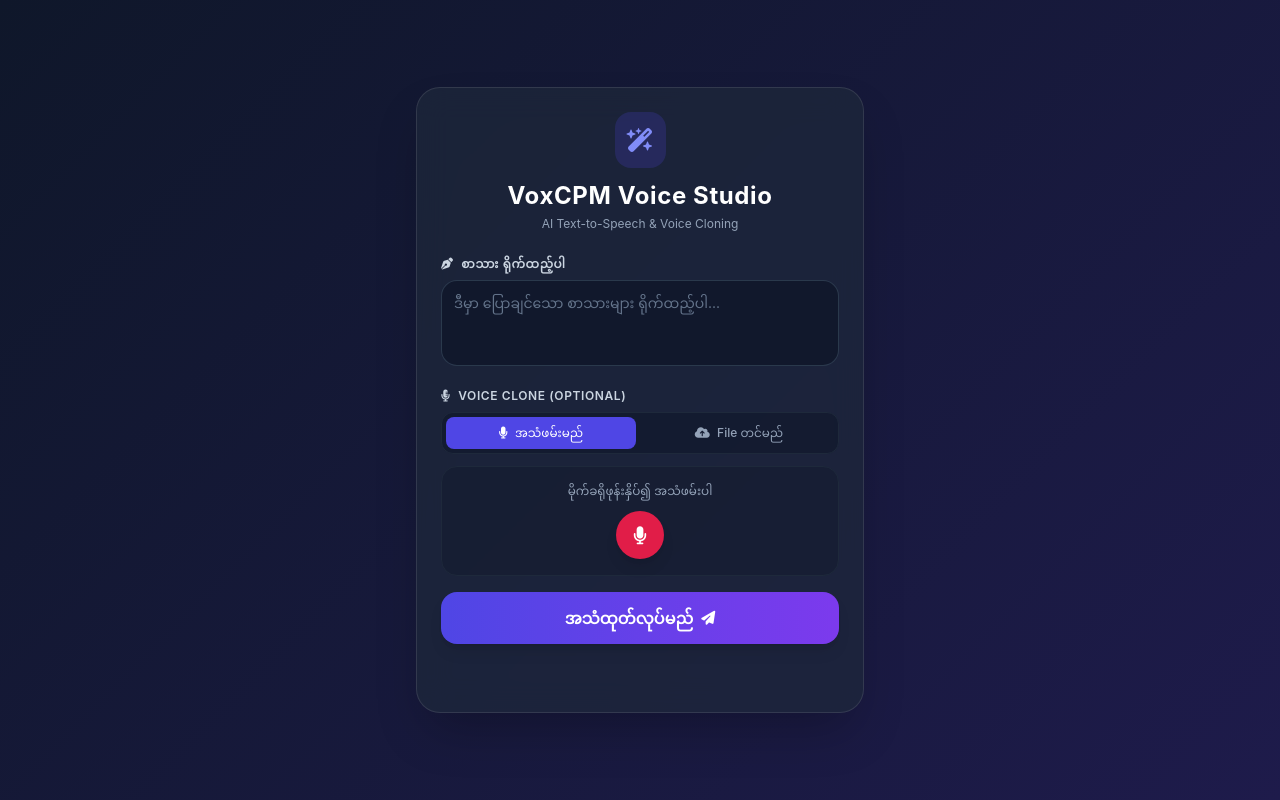
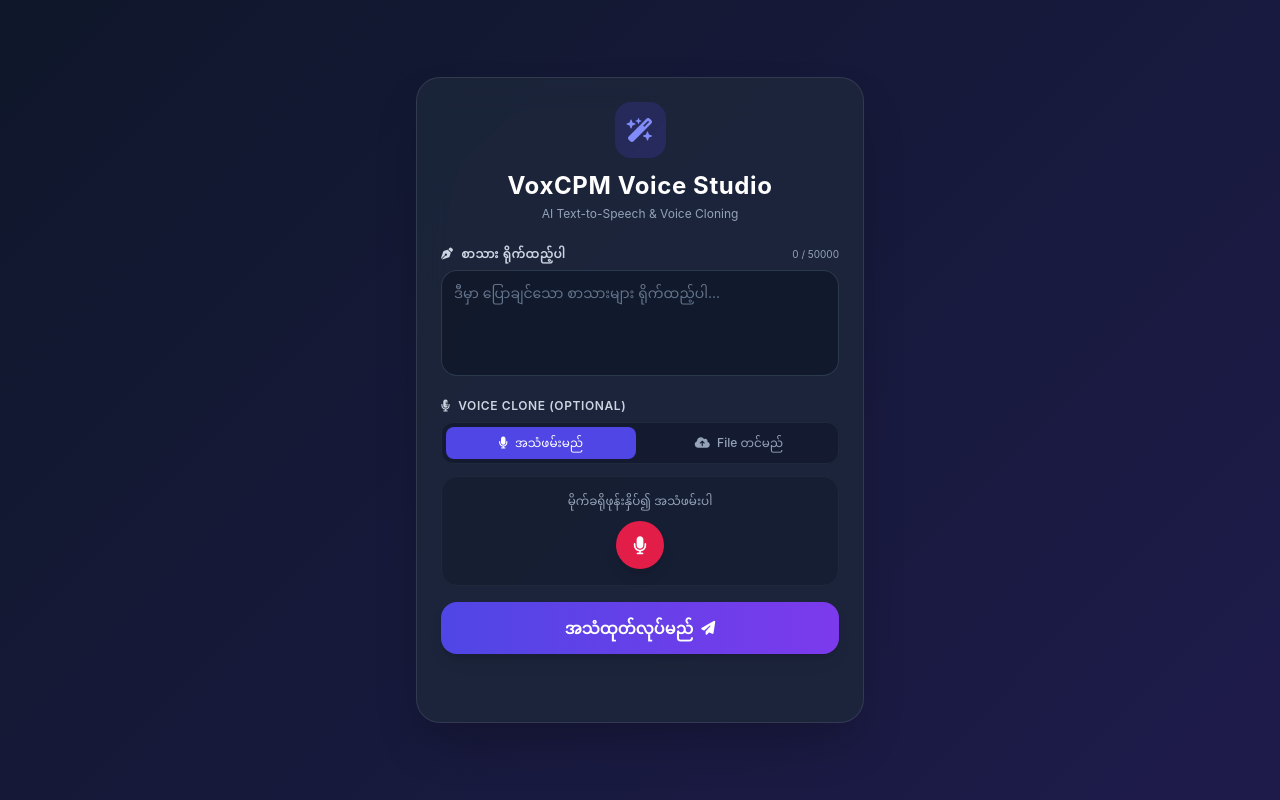
Before and after one commit to kc502/VoxCPM-myanmar-, a Flask app: page / in a window 1280 px wide. Run offline with Flask 3, Linux system fonts and the light colour scheme; some libraries are stand-ins or nearby versions.

Commit message:
Update index.html

```diff
--- a/templates/index.html
+++ b/templates/index.html
@@ -3,8 +3,8 @@
 <head>
     <meta charset="UTF-8">
     <meta name="viewport" content="width=device-width, initial-scale=1.0, maximum-scale=1.0, user-scalable=no">
-    <title>VoxCPM Myanmar Voice Studio</title>
-    <!-- Tailwind CSS -->
+    <title>VoxCPM Voice Studio Pro</title>
+    <!-- Tailwind CSS & FontAwesome Icons -->
     <script src="https://cdn.tailwindcss.com"></script>
     <link href="https://cdnjs.cloudflare.com/ajax/libs/font-awesome/6.4.0/css/all.min.css" rel="stylesheet">
     <style>
@@ -15,7 +15,7 @@
             font-family: -apple-system, BlinkMacSystemFont, "Segoe UI", Roboto, sans-serif;
         }
         .glass-card {
-            background: rgba(30, 41, 59, 0.7);
+            background: rgba(30, 41, 59, 0.75);
             backdrop-filter: blur(16px);
             border: 1px solid rgba(255, 255, 255, 0.1);
         }
@@ -38,12 +38,15 @@
         <!-- Form Area -->
         <div class="space-y-4">
 
-            <!-- Text Input -->
+            <!-- Text Input with 50,000 Char Limit -->
             <div>
-                <label class="block text-xs font-semibold text-slate-300 uppercase tracking-wider mb-2">
-                    <i class="fa-solid fa-pen-nib mr-1"></i> စာသား ရိုက်ထည့်ပါ
-                </label>
-                <textarea id="text-input" rows="3"
+                <div class="flex justify-between items-center mb-2">
+                    <label class="text-xs font-semibold text-slate-300 uppercase tracking-wider">
+                        <i class="fa-solid fa-pen-nib mr-1"></i> စာသား ရိုက်ထည့်ပါ
+                    </label>
+                    <span id="char-count" class="text-[10px] text-slate-400">0 / 50000</span>
+                </div>
+                <textarea id="text-input" rows="4" maxlength="50000" oninput="updateCharCount()"
                     class="w-full bg-slate-900/80 border border-slate-700/80 rounded-2xl p-3 text-sm text-slate-100 placeholder-slate-500 focus:outline-none focus:border-indigo-500 focus:ring-1 focus:ring-indigo-500 transition resize-none"
                     placeholder="ဒီမှာ ပြောချင်သော စာသားများ ရိုက်ထည့်ပါ..."></textarea>
             </div>
@@ -75,16 +78,18 @@
                         </button>
                     </div>
 
-                    <div id="record-player-area" class="hidden space-y-2">
-                        <audio id="recorded-preview" controls class="w-full h-8"></audio>
+                    <!-- Recorded Audio Preview -->
+                    <div id="record-player-area" class="hidden space-y-2 pt-2 border-t border-slate-800">
+                        <div class="text-[11px] text-slate-400">ဖမ်းထားသော အသံ Preview:</div>
+                        <audio id="recorded-preview" controls class="w-full h-8 rounded-lg"></audio>
                         <button onclick="clearRecordedAudio()" class="text-xs text-rose-400 hover:text-rose-300 transition">
-                            <i class="fa-solid fa-trash-can mr-1"></i> ဖမ်းထားသောအသံကို ရှင်းထုတ်မည်
+                            <i class="fa-solid fa-trash-can mr-1"></i> ဖျက်ထုတ်မည်
                         </button>
                     </div>
                 </div>
 
                 <!-- Upload Section -->
-                <div id="section-upload" class="hidden mt-3 p-4 bg-slate-900/40 border border-slate-800 rounded-2xl text-center">
+                <div id="section-upload" class="hidden mt-3 p-4 bg-slate-900/40 border border-slate-800 rounded-2xl text-center space-y-3">
                     <input type="file" id="audio-file-input" accept="audio/*" class="hidden" onchange="handleFileSelect(event)">
 
                     <div id="upload-select-area">
@@ -94,10 +99,12 @@
                         </label>
                     </div>
 
-                    <div id="upload-file-info" class="hidden space-y-2">
+                    <!-- Uploaded Audio Preview -->
+                    <div id="upload-file-info" class="hidden space-y-2 border-t border-slate-800 pt-2">
                         <div id="file-label" class="text-xs text-indigo-400 font-medium"></div>
+                        <audio id="uploaded-preview" controls class="w-full h-8 rounded-lg"></audio>
                         <button onclick="clearUploadedFile()" class="text-xs text-rose-400 hover:text-rose-300 transition">
-                            <i class="fa-solid fa-trash-can mr-1"></i> တင်ထားသောဖိုင်ကို ရှင်းထုတ်မည်
+                            <i class="fa-solid fa-trash-can mr-1"></i> ဖျက်ထုတ်မည်
                         </button>
                     </div>
                 </div>
@@ -112,10 +119,12 @@
             </button>
         </div>
 
-        <!-- Status & Result Player -->
+        <!-- Status & Result Player Area -->
         <div id="result-area" class="space-y-3 pt-2">
             <div id="status-text" class="text-xs text-center font-medium text-slate-400"></div>
-            <div id="audio-container" class="w-full"></div>
+            <div id="timer-text" class="text-[11px] text-center font-mono text-indigo-400 hidden"></div>
+
+            <div id="audio-container" class="w-full space-y-3"></div>
         </div>
 
     </div>
@@ -128,7 +137,15 @@
         let activeTab = 'record';
         let isRecording = false;
         let isCountingDown = false;
+        let timerInterval = null;
 
+        // Character Count Update
+        function updateCharCount() {
+            const text = document.getElementById('text-input').value;
+            document.getElementById('char-count').innerText = `${text.length} / 50000`;
+        }
+
+        // Tab Switcher
         function switchTab(tab) {
             activeTab = tab;
             const recBtn = document.getElementById('tab-record-btn');
@@ -149,7 +166,7 @@
             }
         }
 
-        // --- RECORD LOGIC WITH COUNTDOWN ---
+        // --- RECORD LOGIC WITH PREVIEW & COUNTDOWN ---
         async function handleMicClick() {
             if (isCountingDown) return;
 
@@ -236,27 +253,33 @@
             status.className = "text-xs text-slate-400";
         }
 
-        // --- UPLOAD LOGIC ---
+        // --- UPLOAD LOGIC WITH PREVIEW ---
         function handleFileSelect(e) {
             const file = e.target.files[0];
             if (file) {
                 document.getElementById('upload-select-area').classList.add('hidden');
                 document.getElementById('upload-file-info').classList.remove('hidden');
                 document.getElementById('file-label').innerText = `ရွေးထားသောဖိုင်: ${file.name}`;
+
+                // Preview Uploaded Audio
+                const uploadedPreview = document.getElementById('uploaded-preview');
+                uploadedPreview.src = URL.createObjectURL(file);
             }
         }
 
         function clearUploadedFile() {
             const input = document.getElementById('audio-file-input');
             input.value = "";
+            document.getElementById('uploaded-preview').src = "";
             document.getElementById('upload-select-area').classList.remove('hidden');
             document.getElementById('upload-file-info').classList.add('hidden');
         }
 
-        // --- SUBMIT LOGIC ---
+        // --- SUBMIT & TIMER LOGIC ---
         async function generateSpeech() {
             const text = document.getElementById('text-input').value;
             const statusText = document.getElementById('status-text');
+            const timerText = document.getElementById('timer-text');
             const btn = document.getElementById('generate-btn');
             const audioContainer = document.getElementById('audio-container');
 
@@ -282,6 +305,23 @@
             btn.disabled = true;
             btn.classList.add('opacity-50');
 
+            // Timer Start
+            let seconds = 0;
+            timerText.classList.remove('hidden');
+            timerText.innerText = `ကြာမြင့်ချိန်: 0 စက္ကန့်`;
+
+            clearInterval(timerInterval);
+            timerInterval = setInterval(() => {
+                seconds++;
+                const mins = Math.floor(seconds / 60);
+                const secs = seconds % 60;
+                if (mins > 0) {
+                    timerText.innerText = `ကြာမြင့်ချိန်: ${mins} မိနစ် ${secs} စက္ကန့်`;
+                } else {
+                    timerText.innerText = `ကြာမြင့်ချိန်: ${secs} စက္ကန့်`;
+                }
+            }, 1000);
+
             try {
                 const response = await fetch("/generate-audio", {
                     method: "POST",
@@ -289,21 +329,33 @@
                 });
 
                 const data = await response.json();
+                clearInterval(timerInterval);
 
                 if (data.success) {
                     statusText.innerText = "အသံထုတ်ယူခြင်း အောင်မြင်ပါသည်။";
                     statusText.className = "text-xs text-center font-medium text-emerald-400";
+
                     const audioUrl = data.audio_url + "?t=" + new Date().getTime();
+
+                    // No Autoplay & Add Download Button
                     audioContainer.innerHTML = `
-                        <audio controls autoplay class="w-full rounded-xl bg-slate-900 border border-slate-700">
-                            <source src="${audioUrl}" type="audio/wav">
-                        </audio>
+                        <div class="p-4 bg-slate-900/80 border border-slate-700/80 rounded-2xl space-y-3">
+                            <audio controls class="w-full h-10 rounded-xl">
+                                <source src="${audioUrl}" type="audio/wav">
+                            </audio>
+                            <a href="${data.audio_url}" download="voxcpm_audio.wav"
+                                class="w-full py-2.5 bg-emerald-600 hover:bg-emerald-500 text-white text-xs font-semibold rounded-xl transition flex items-center justify-center gap-2">
+                                <i class="fa-solid fa-download"></i>
+                                <span>အသံဖိုင် ဒေါင်းလုဒ်ဆွဲမည် (.WAV)</span>
+                            </a>
+                        </div>
                     `;
                 } else {
                     statusText.innerText = "အမှားအယွင်း ရှိပါသည်: " + data.error;
                     statusText.className = "text-xs text-center font-medium text-rose-400";
                 }
             } catch (err) {
+                clearInterval(timerInterval);
                 statusText.innerText = "Server ချိတ်ဆက်မှု မအောင်မြင်ပါ: " + err.message;
                 statusText.className = "text-xs text-center font-medium text-rose-400";
             } finally {
```
